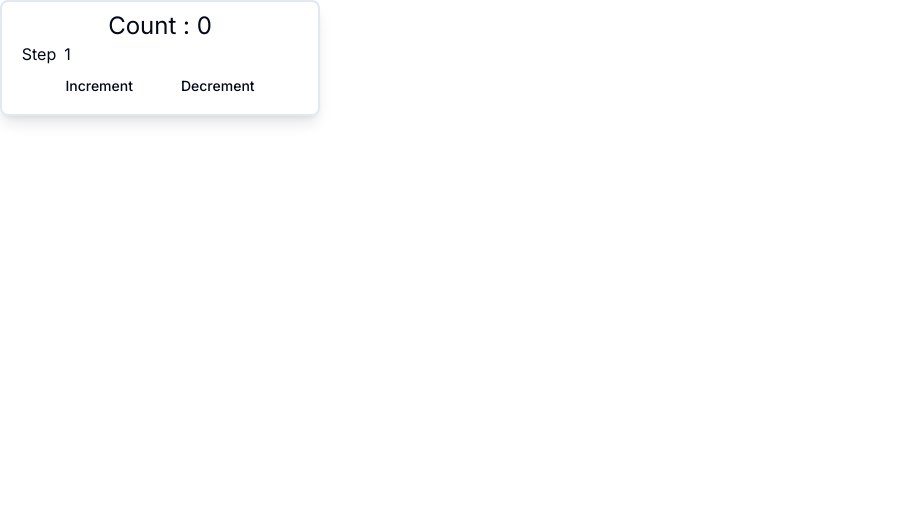
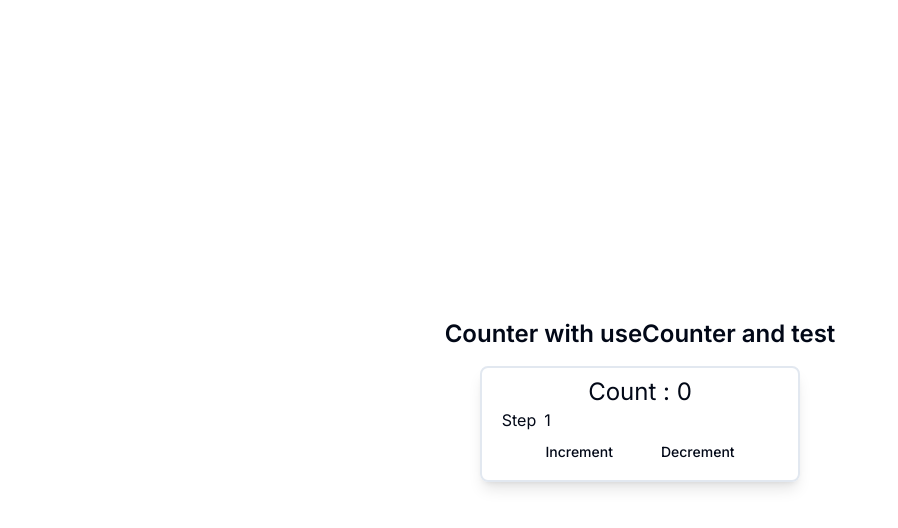
Before and after one commit to Lugdu84/vitest-nexjs, a Next.js app: page /counter in a window 1280 px wide. Shown: the top 528 px of the page, without its empty margins (0-898 px from the left). Built offline with nearby package versions, Linux system fonts and the light colour scheme.

Commit message:
update design for Counter page

```diff
--- a/app/counter/page.tsx
+++ b/app/counter/page.tsx
@@ -3,7 +3,8 @@ import React from 'react'
 
 export default function CounterPage() {
   return (
-      <div>
+      <div className=' h-screen flex flex-col items-center justify-center gap-4'>
+          <h2 className='text-xl md:text-2xl font-semibold text-center'>Counter with useCounter and test</h2>
           <Counter />
     </div>
   )
```
